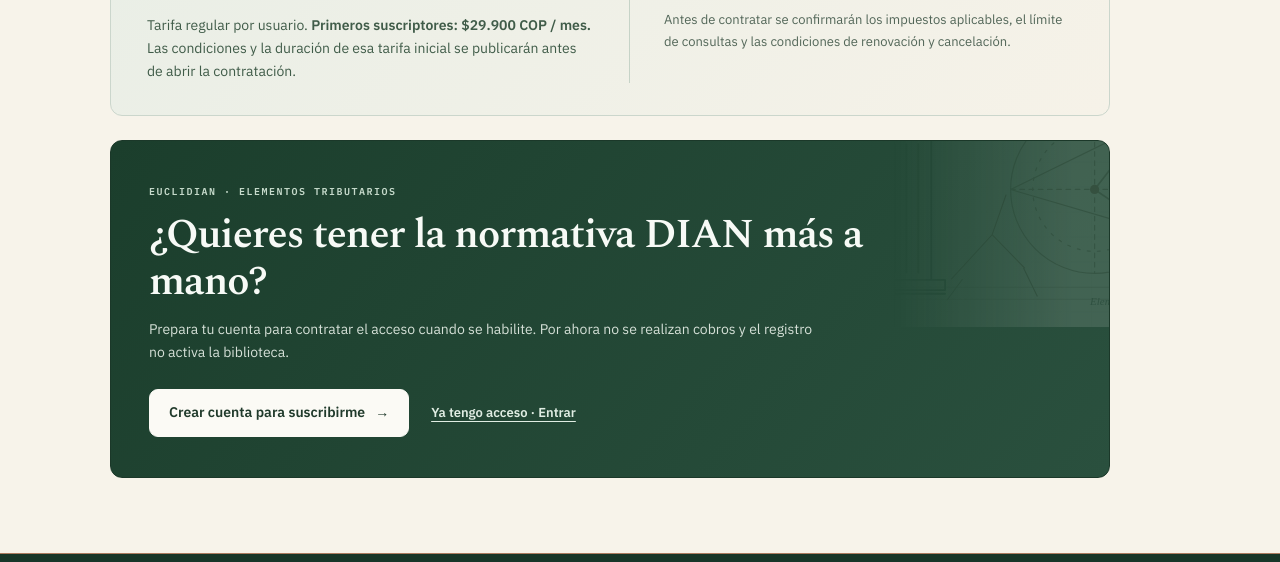
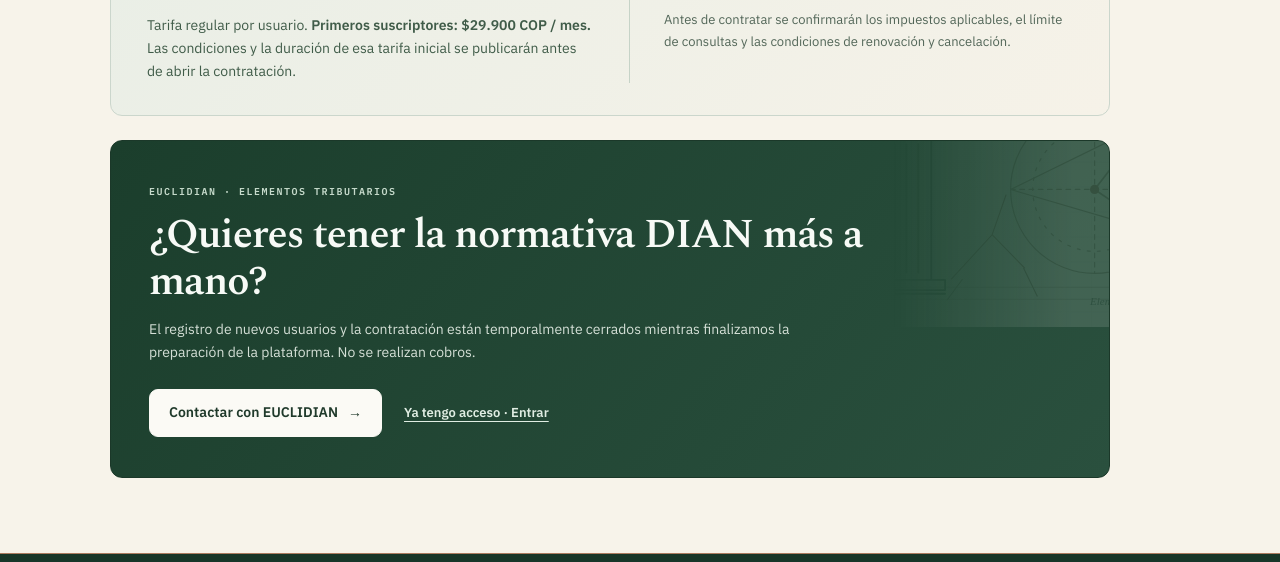
Before and after one commit to intamar94/EUCLIDIAN-Elementos-Tributarios, a website: page index.html in a window 1280 px wide. Shown: the part 3538-4100 px from the top of the page. Drawn offline with nearby package versions, Linux system fonts and the light colour scheme.

Commit message:
EUCLIDIAN: replace sign-up CTA with corporate contact while registration is closed

```diff
--- a/index.html
+++ b/index.html
@@ -153,8 +153,8 @@ if(location.search.includes('q=')||location.search.includes('doc=')||location.ha
     <div class="suscripcion-cierre" aria-labelledby="cierreTitulo">
       <span class="eyebrow">EUCLIDIAN · ELEMENTOS TRIBUTARIOS</span>
       <h3 id="cierreTitulo">¿Quieres tener la normativa DIAN más a mano?</h3>
-      <p>Prepara tu cuenta para contratar el acceso cuando se habilite. Por ahora no se realizan cobros y el registro no activa la biblioteca.</p>
-      <div class="cierre-acciones"><a class="primary" href="/app.html?registro=1">Crear cuenta para suscribirme <span aria-hidden="true">→</span></a><a class="cierre-entrar" href="/app.html">Ya tengo acceso · Entrar</a></div>
+      <p>El registro de nuevos usuarios y la contratación están temporalmente cerrados mientras finalizamos la preparación de la plataforma. No se realizan cobros.</p>
+      <div class="cierre-acciones"><a class="primary" href="mailto:contacto@euclidianet.com?subject=Consulta%20sobre%20EUCLIDIAN">Contactar con EUCLIDIAN <span aria-hidden="true">→</span></a><a class="cierre-entrar" href="/app.html">Ya tengo acceso · Entrar</a></div>
     </div>
   </section>
 </main>
```
